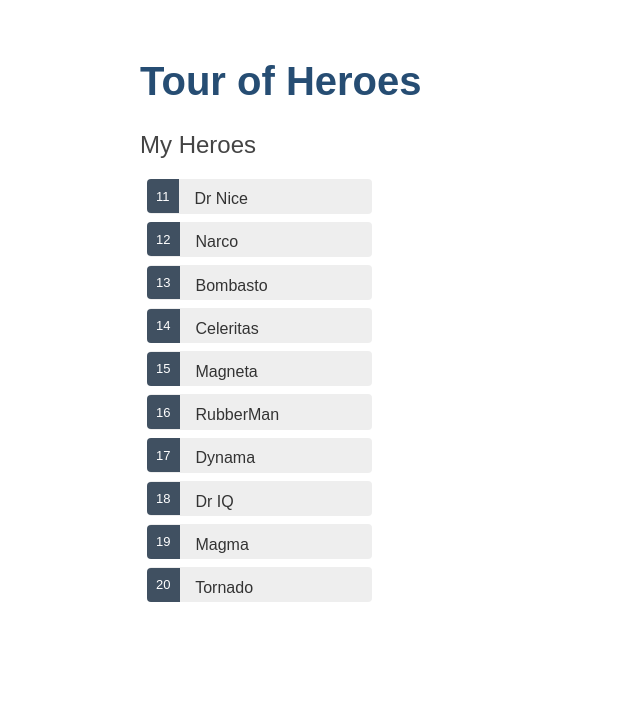
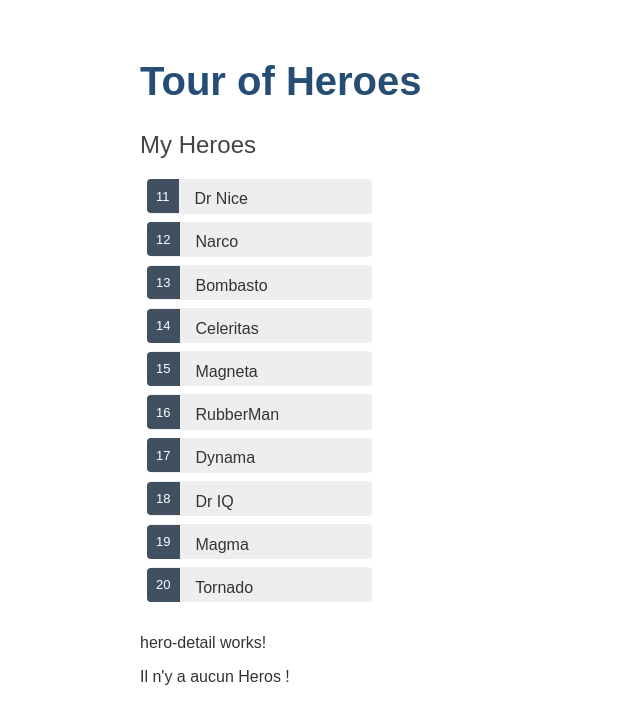
Before and after one commit to MBrit24/Tour-Of-Heroes, an Angular app: page / in a window 1280 px wide. Shown: the top 724 px of the page, without its empty margins (0-640 px from the left). Built offline with nearby package versions, Linux system fonts and the light colour scheme.

Commit message:
2 files modified, 4 added

```diff
--- a/src/app/app.module.ts
+++ b/src/app/app.module.ts
@@ -4,9 +4,10 @@ import { NgModule } from '@angular/core';
 import { AppComponent } from './app.component';
 import { HeroesComponent } from './heroes/heroes.component';
 import { FormsModule } from '@angular/forms';
+import { HeroDetailComponent } from './hero-detail/hero-detail.component';
 
 @NgModule({
-  declarations: [AppComponent, HeroesComponent],
+  declarations: [AppComponent, HeroesComponent, HeroDetailComponent],
   imports: [BrowserModule, FormsModule],
   providers: [],
   bootstrap: [AppComponent],
--- /dev/null
+++ b/src/app/hero-detail/hero-detail.component.html
@@ -0,0 +1,14 @@
+<p>hero-detail works!</p>
+
+<div *ngIf="!hero">
+  <p>Il n'y a aucun Heros !</p>
+</div>
+
+<div *ngIf="hero">
+  <h2>{{ hero.name | uppercase }} Details</h2>
+  <div><span>id: </span>{{ hero.id }}</div>
+  <div>
+    <label for="hero-name">Hero name: </label>
+    <input id="hero-name" [(ngModel)]="hero.name" placeholder="name" />
+  </div>
+</div>
--- /dev/null
+++ b/src/app/hero-detail/hero-detail.component.ts
@@ -0,0 +1,14 @@
+import { Component, Input, OnInit } from '@angular/core';
+import { Hero } from '../hero';
+
+@Component({
+  selector: 'app-hero-detail',
+  templateUrl: './hero-detail.component.html',
+  styleUrls: ['./hero-detail.component.css'],
+})
+export class HeroDetailComponent implements OnInit {
+  @Input() hero?: Hero;
+
+  constructor() {}
+  ngOnInit(): void {}
+}
--- a/src/app/heroes/heroes.component.html
+++ b/src/app/heroes/heroes.component.html
@@ -10,11 +10,4 @@
   </li>
 </ul>
 
-<div *ngIf="selectedHero">
-  <h2>{{ selectedHero.name | uppercase }} Details</h2>
-  <div><span>id: </span>{{ selectedHero.id }}</div>
-  <div>
-    <label for="hero-name">Hero name: </label>
-    <input id="hero-name" [(ngModel)]="selectedHero.name" placeholder="name" />
-  </div>
-</div>
+<app-hero-detail [hero]="selectedHero"></app-hero-detail>
```
Also changed, not shown: src/app/hero-detail/hero-detail.component.css (added), 1 other file (tests, documents, lock files or other folders).
